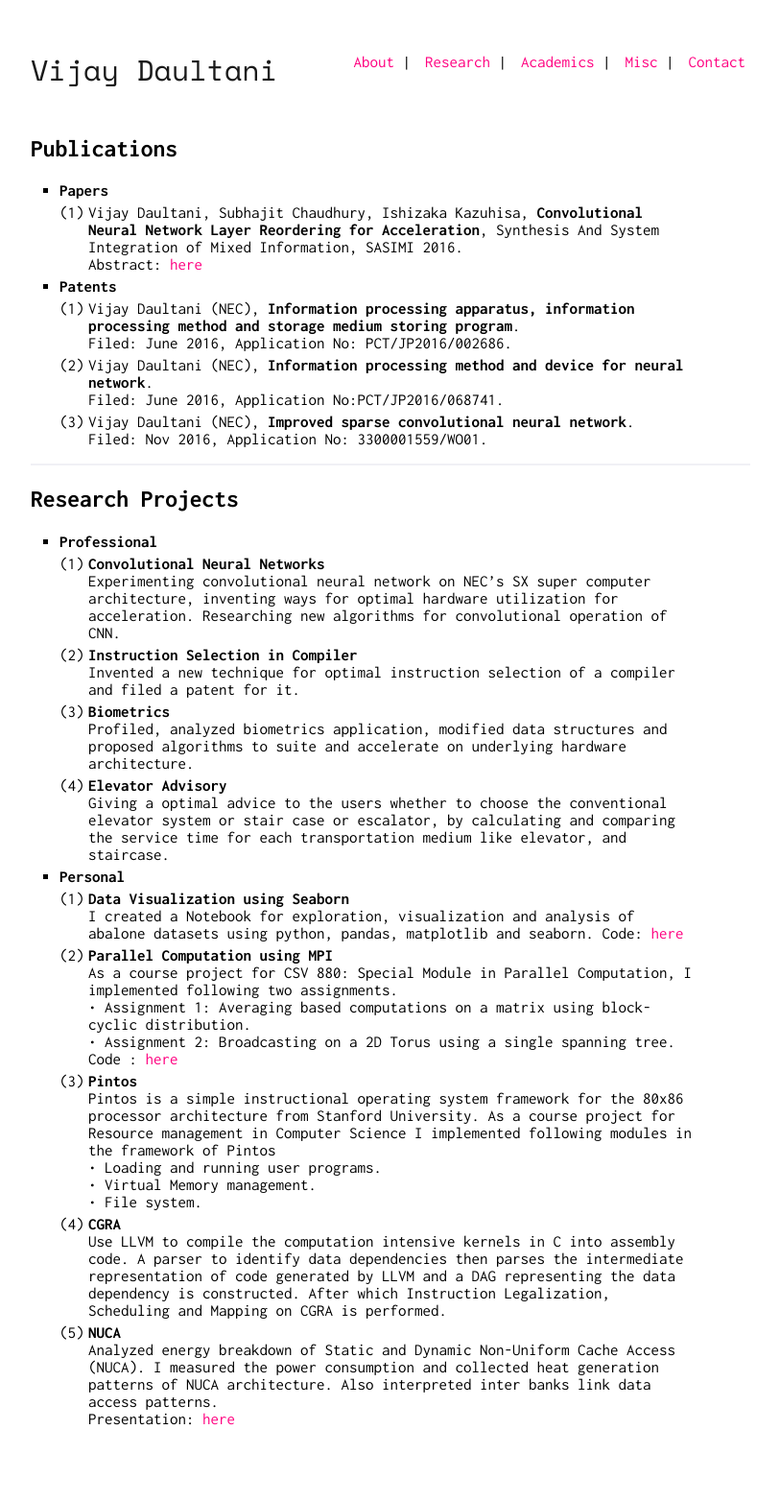
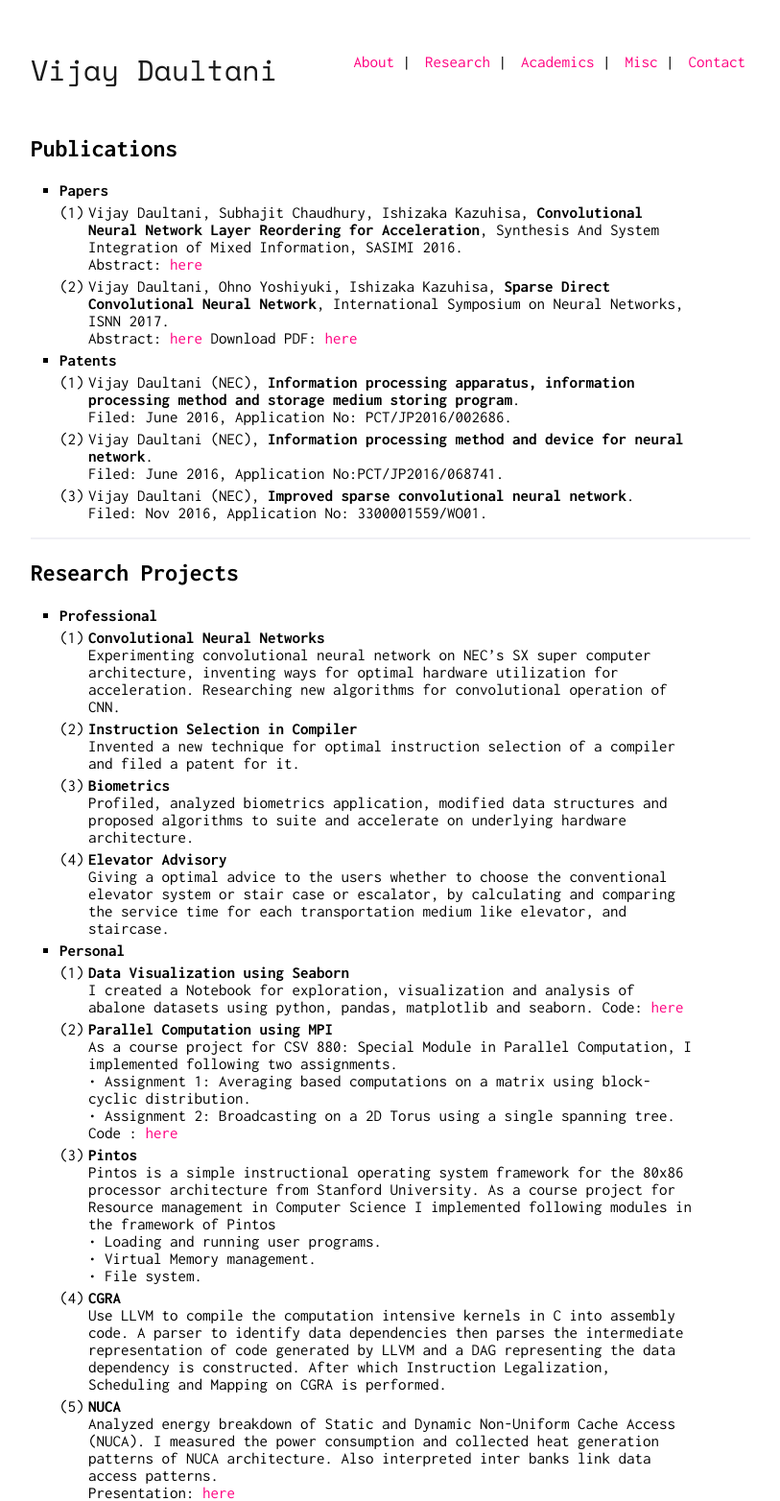
Before and after one commit to vijaydaultani/vijaydaultani.github.io, a Jekyll site: the page built from research.md, in a window 1280 px wide. Shown: the whole page at 96% size, without its empty margins (233-1046 px from the left). Built offline with Jekyll 4.4.1, drawn with Linux system fonts in a browser that asks for light colours; our own code applies the rules of GitHub Pages for plain Markdown files; before the commit the page ends 1487 px from its top, so only the background shows below that.

Commit message:
adding Sparse Convolutional Neural Network of ISNN 2017

```diff
--- a/research.md
+++ b/research.md
@@ -8,6 +8,10 @@ layout: default
 * **Papers**
   1. Vijay Daultani, Subhajit Chaudhury, Ishizaka Kazuhisa, **Convolutional Neural Network Layer Reordering for Acceleration**, Synthesis And System Integration of Mixed Information, SASIMI 2016.
   Abstract: [here](http://tsys.jp/sasimi/2016/program/program_abst.html#R1-15)
+  2. Vijay Daultani, Ohno Yoshiyuki, Ishizaka Kazuhisa, **Sparse Direct Convolutional Neural Network**,  International Symposium on Neural Networks, ISNN 2017.
+  Abstract: [here](https://link.springer.com/chapter/10.1007/978-3-319-59072-1_35)
+  Download PDF: [here](https://link.springer.com/content/pdf/10.1007%2F978-3-319-59072-1_35.pdf)
+
 
 * **Patents**
   1. Vijay Daultani (NEC), **Information processing apparatus, information processing method and storage medium storing program**.
```
